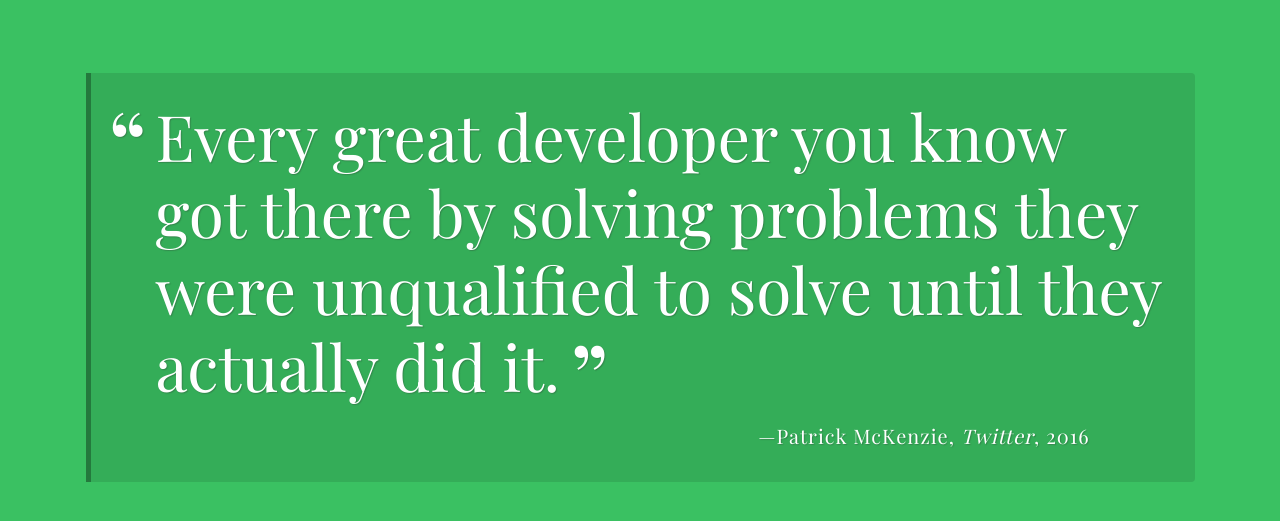
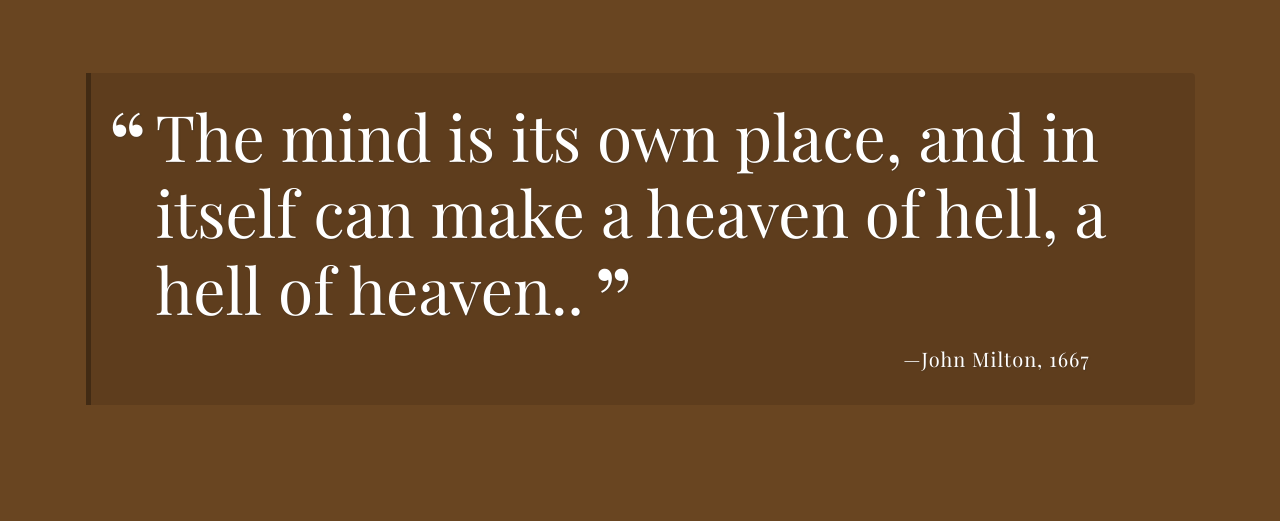
Before and after one commit to milena-Mello/a_random_quote_generator-v1, a plain HTML site: page index.html in a window 1280 px wide. Both pictures are taken after a click on the button "Show another quote". Shown: the part 147-668 px from the top of the page. Drawn offline with nearby package versions, Linux system fonts and the light colour scheme; a web font is replaced by a local one.

Commit message:
Random color generation added to button

```diff
--- a/index.html
+++ b/index.html
@@ -11,7 +11,7 @@
   <body>
     <header>
       <h1>Random Quotes</h1>
-      <button id="load-quote" class="load-quote">Show another quote</button>
+      <button id="load-quote" class="load-quote" onclick="random_bg_color()">Show another quote</button>
     </header>
 
     <div class="container">
--- a/js/script.js
+++ b/js/script.js
@@ -6,22 +6,76 @@ project 1 - A Random Quote Generator
 // For assistance:
   // Check the "Project Resources" section of the project instructions
   // Reach out in your Slack community - https://treehouse-fsjs-102.slack.com/app_redirect?channel=chit-chat
+// Check the "Project Resources" section of the project instructions
+// Reach out in your Slack community - https://treehouse-fsjs-102.slack.com/app_redirect?channel=chit-chat
 
-/***
- * `quotes` array
-***/
+
+/**
+* `quotes` array.
+* This is a const variable that holds an array of five objects.
+* The tag property was added as an extra credit.
+**/
+let quotes = [
+  { quote: "Of all the hardships a person had to face, none was more punishing than the simple act of waiting.", source: "Khaled Hosseini", citation: "A Thousand Splendid Suns, Chapter 18", tag: "Historical fiction" },
+  { quote: "The mind is its own place, and in itself can make a heaven of hell, a hell of heaven..", source: "John Milton", year: 1667 },
+  { quote: "When I write, I can shake off all my cares.", source: "Anne Frank", tag: "Biography" },
+  { quote: "People don't care about what you say, they care about what you build.", source: "Mark Zuckerberg" },
+  { quote: "The scariest moment is always just before you start.", source: "Stephen King" }
+];
 
 
 
-/***
- * `getRandomQuote` function
-***/
+/**
+* `getRandomQuote` function.
+* This function gets a random number multiplied by the quantity of objects from quotes var (0 - 4 lengths).
+*/
+function getRandomQuote() {
+  let RandomNumber = Math.floor(Math.random() * (quotes.length));
+  return quotes[RandomNumber];
+}
+/**
+* This is an extra implementation to change the background color (on click).
+* Source Material: https://codepen.io/mercyikpe/pen/zYvgqvZ
+*/
+function random_bg_color() {
+  let x = Math.floor(Math.random() * 256);
+  let y = Math.floor(Math.random() * 256);
+  let z = Math.floor(Math.random() * 256);
+  let bgColor = "rgb(" + x + "," + y + "," + z + ")";
+console.log(bgColor);
+
+  document.body.style.background = bgColor;
+  }
+random_bg_color();
 
 
 
-/***
- * `printQuote` function
-***/
+/**
+*`printQuote` function:
+* This function prits a quote according to the result from the getRandomQuote().
+*/
+function printQuote() {
+  let quote = getRandomQuote();
+  let html =
+    `<p class="quote">${quote.quote}</p>
+     <p class="source">${quote.source}`
+
+  if (quote.citation) {
+    html +=
+      `<span class="citation">${quote.citation}</span>`;
+  }
+  if (quote.year) {
+    html +=
+      `<span class="year">${quote.year}</span>`
+  }
+  if (quote.tag) {
+    html +=
+      `<span class="year">${quote.tag}</span>`
+  } `</p>`
+    ;
+  document.getElementById('quote-box').innerHTML = html;
+}
+
 
 
 
```
Also changed, not shown: 1 other file.
